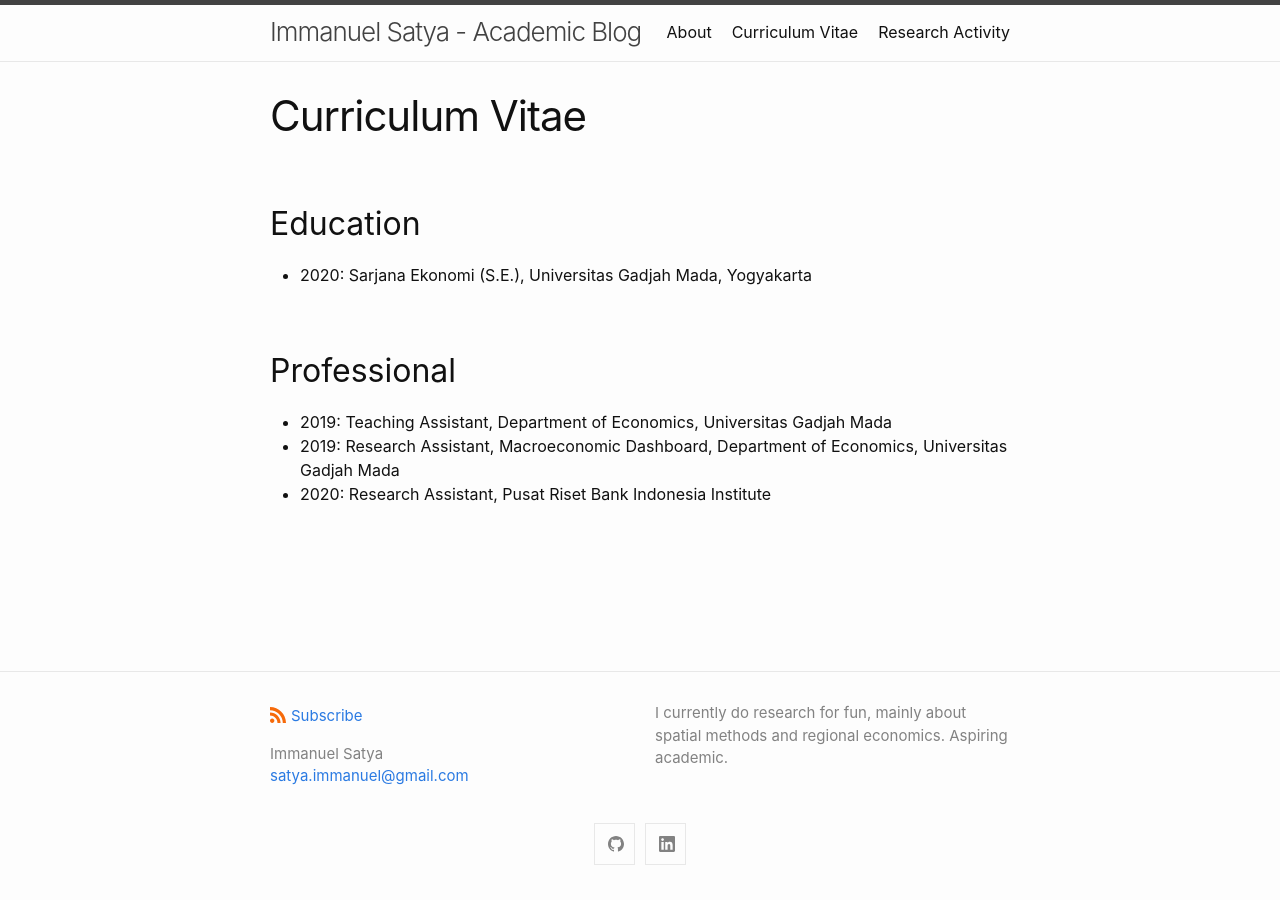
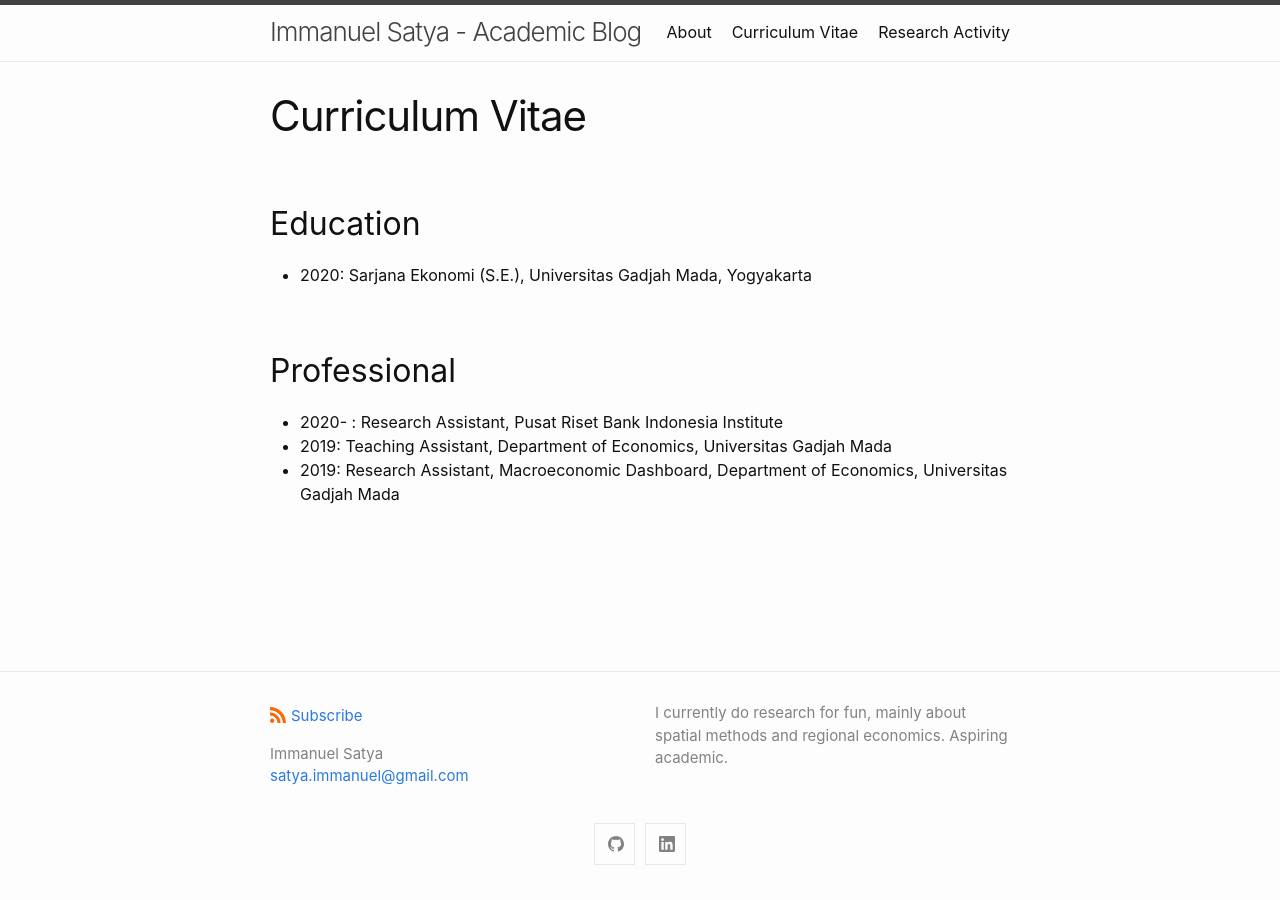
Before and after one commit to soegampars/academic, a Jekyll site: the page built from cv.md, in a window 1280 px wide. Built offline with Jekyll 4.4.1, drawn with Linux system fonts in a browser that asks for light colours; part of the change alters nothing that is shown.

Commit message:
Update cv.md

```diff
--- a/cv.md
+++ b/cv.md
@@ -7,6 +7,6 @@ permalink: /cv/
 - 2020: Sarjana Ekonomi (S.E.), Universitas Gadjah Mada, Yogyakarta
 
 ## Professional
+- 2020- : Research Assistant, Pusat Riset Bank Indonesia Institute
 - 2019: Teaching Assistant, Department of Economics, Universitas Gadjah Mada
 - 2019: Research Assistant, Macroeconomic Dashboard, Department of Economics, Universitas Gadjah Mada
-- 2020: Research Assistant, Pusat Riset Bank Indonesia Institute
```
